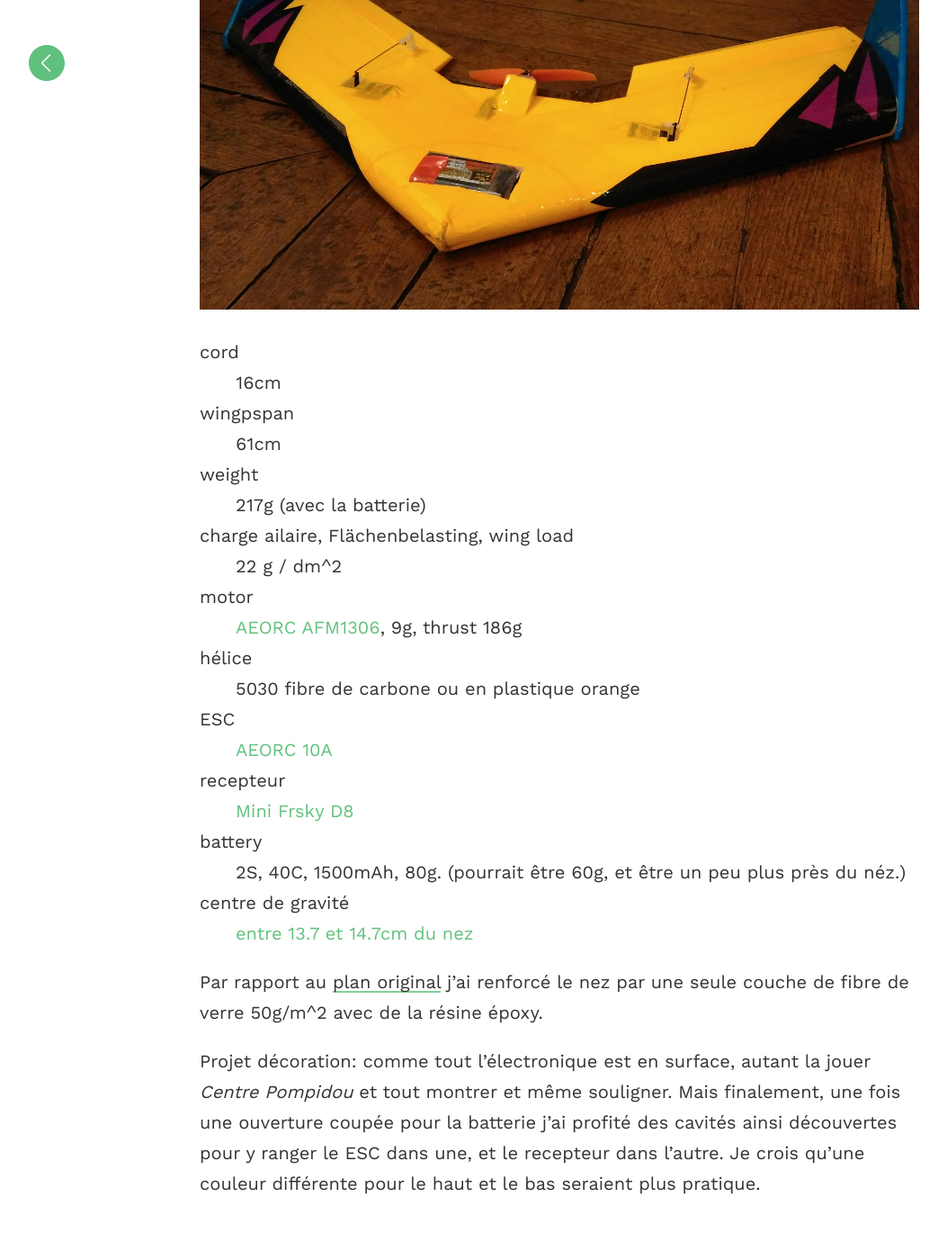
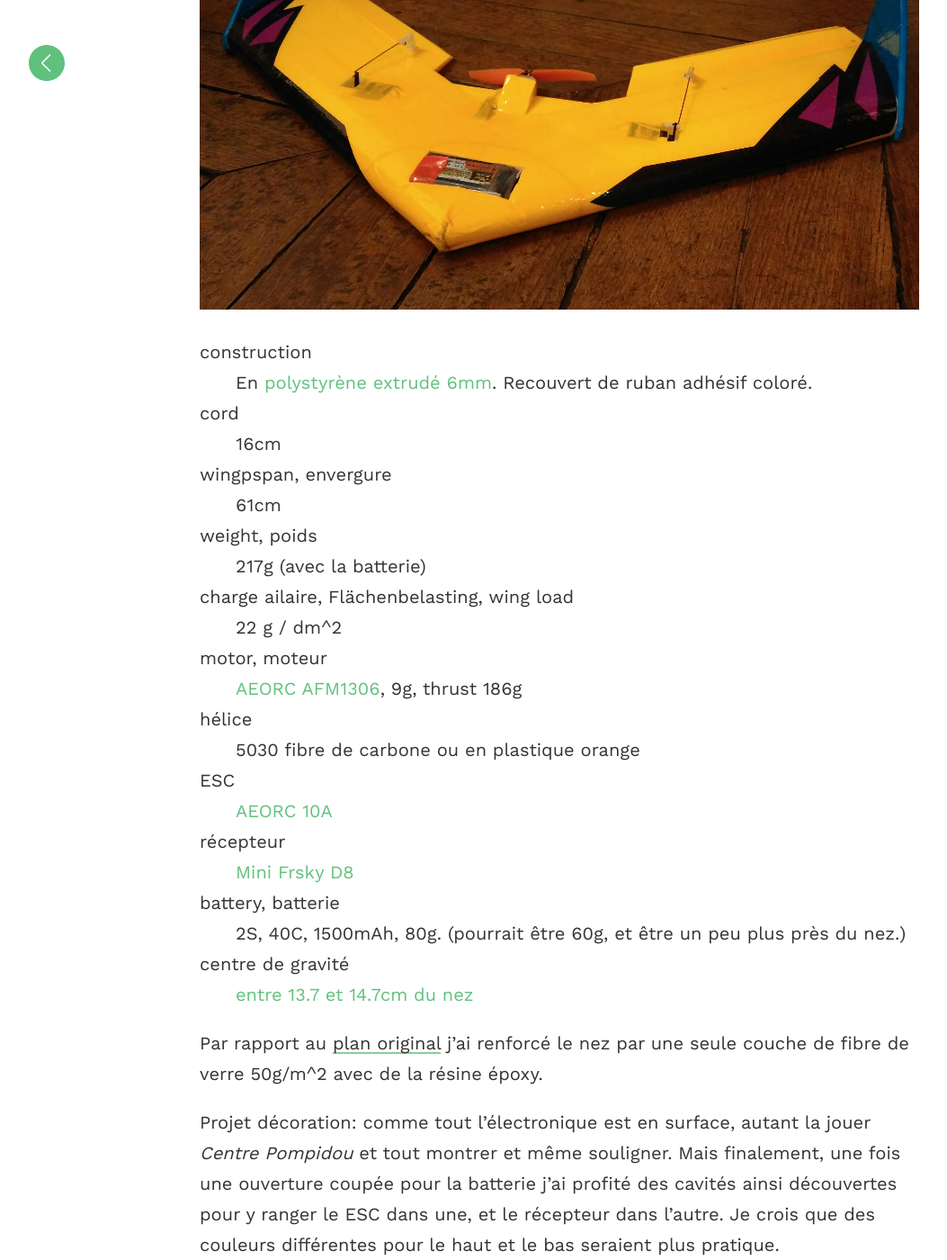
Before and after one commit to xtof-durr/xtof-durr.github.io, a Jekyll site: the page built from rcplane/flying-wing-numavig-61/index.md, in a window 1280 px wide and 1400 px high, scrolled down 463 px. Shown: the whole window at 90% size, without its empty margins (18-1071 px from the left). Built offline with Jekyll 4.4.1, drawn with Linux system fonts in a browser that asks for light colours; our own code applies the rules of GitHub Pages for plain Markdown files; before the commit the page ends 1795 px from its top, so only the background shows below that.

Commit message:
ajout lien depron

```diff
--- a/rcplane/flying-wing-numavig-61/index.md
+++ b/rcplane/flying-wing-numavig-61/index.md
@@ -7,19 +7,22 @@ lang: en
 
 ![](flying-wing-numavig-61.jpg)
 
+construction
+:	En [polystyrène extrudé 6mm](https://www.castorama.fr/panneau-en-polystyrene-extrude-6-x-600-x-800-vendu-par-paquet-de-8-panneaux/3663602884491_CAFR.prd). Recouvert de ruban adhésif coloré.
+
 cord
 :   16cm
 
-wingpspan
+wingpspan, envergure
 :   61cm
 
-weight
+weight, poids
 :   217g (avec la batterie)
 
 charge ailaire, Flächenbelasting, wing load
 :   22 g / dm^2
 
-motor
+motor, moteur
 :   [AEORC AFM1306](https://fr.aliexpress.com/item/32751100547.html), 9g, thrust 186g
 
 hélice
@@ -28,15 +31,15 @@ hélice
 ESC
 :   [AEORC 10A](https://fr.aliexpress.com/item/32979019897.html)
 
-recepteur
+récepteur
 :	[Mini Frsky D8](https://fr.aliexpress.com/item/32859265270.html)
 
-battery
-:   2S, 40C, 1500mAh, 80g. (pourrait être 60g, et être un peu plus près du néz.)
+battery, batterie
+:   2S, 40C, 1500mAh, 80g. (pourrait être 60g, et être un peu plus près du nez.)
 
 centre de gravité
 :	[entre 13.7 et 14.7cm du nez](https://www.ecalc.ch/cgcalc.php?deeplink=Flying%20Wing%20NumaVIG%2061cm;cm;20.5;16.5;16.5;21;21;0;4.5;6.5;6.5;23;0;6.5;2.5;0.1;21.5;0;w;17.5;17.5;24.5;14;12.6;0;0;0.75;3;4;0;4;7;24;1;0;88;25;10;)
 
 Par rapport au [plan original](https://www.youtube.com/watch?v=XLTTN9yez8U) j'ai renforcé le nez par une seule couche de fibre de verre 50g/m^2 avec de la résine époxy.
 
-Projet décoration: comme tout l'électronique est en surface, autant la jouer *Centre Pompidou* et tout montrer et même souligner.  Mais finalement, une fois une ouverture coupée pour la batterie j'ai profité des cavités ainsi découvertes pour y ranger le ESC dans une, et le recepteur dans l'autre.  Je crois qu'une couleur différente pour le haut et le bas seraient plus pratique.
+Projet décoration: comme tout l'électronique est en surface, autant la jouer *Centre Pompidou* et tout montrer et même souligner.  Mais finalement, une fois une ouverture coupée pour la batterie j'ai profité des cavités ainsi découvertes pour y ranger le ESC dans une, et le récepteur dans l'autre.  Je crois que des couleurs différentes pour le haut et le bas seraient plus pratique.
```
